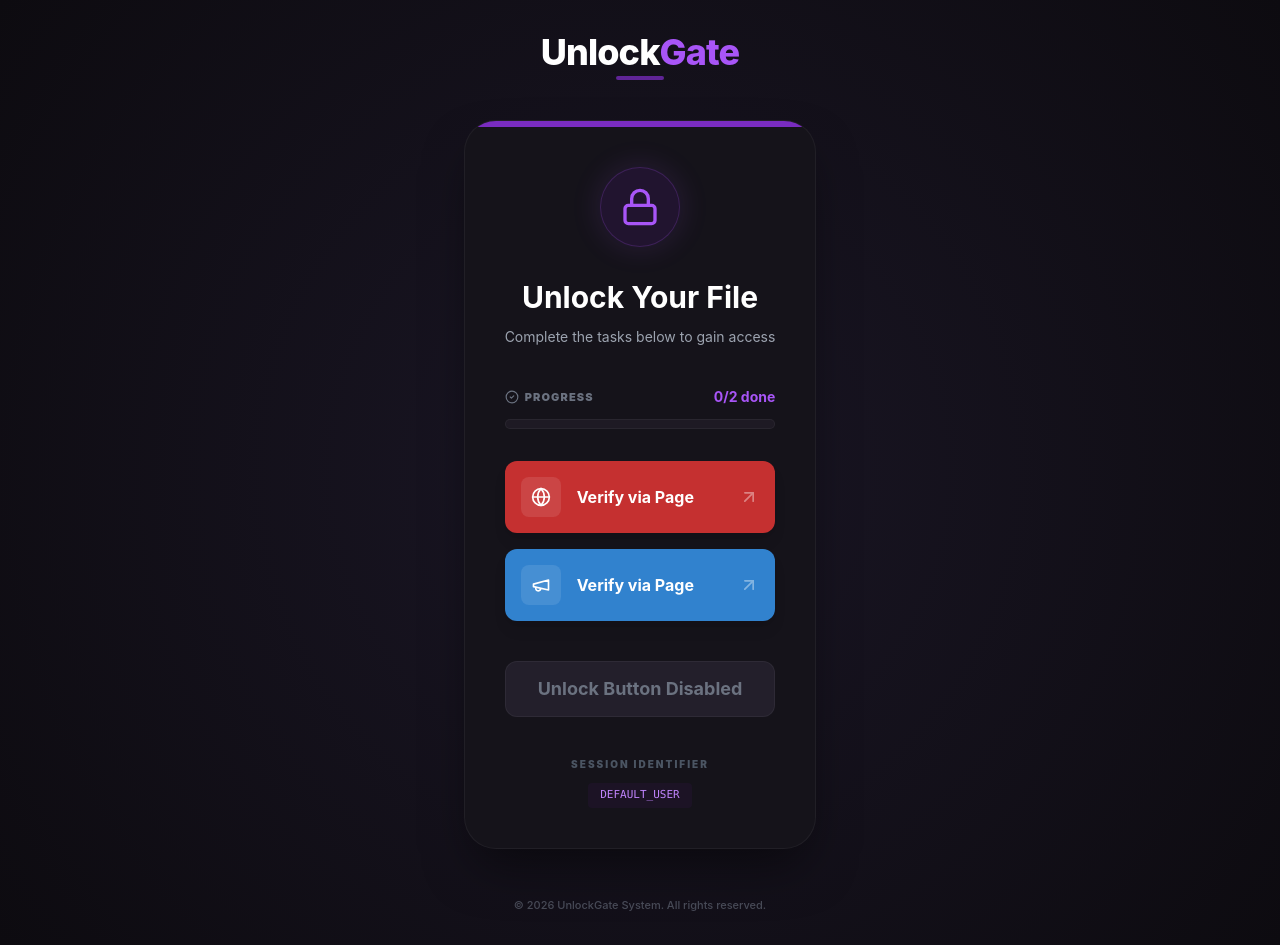
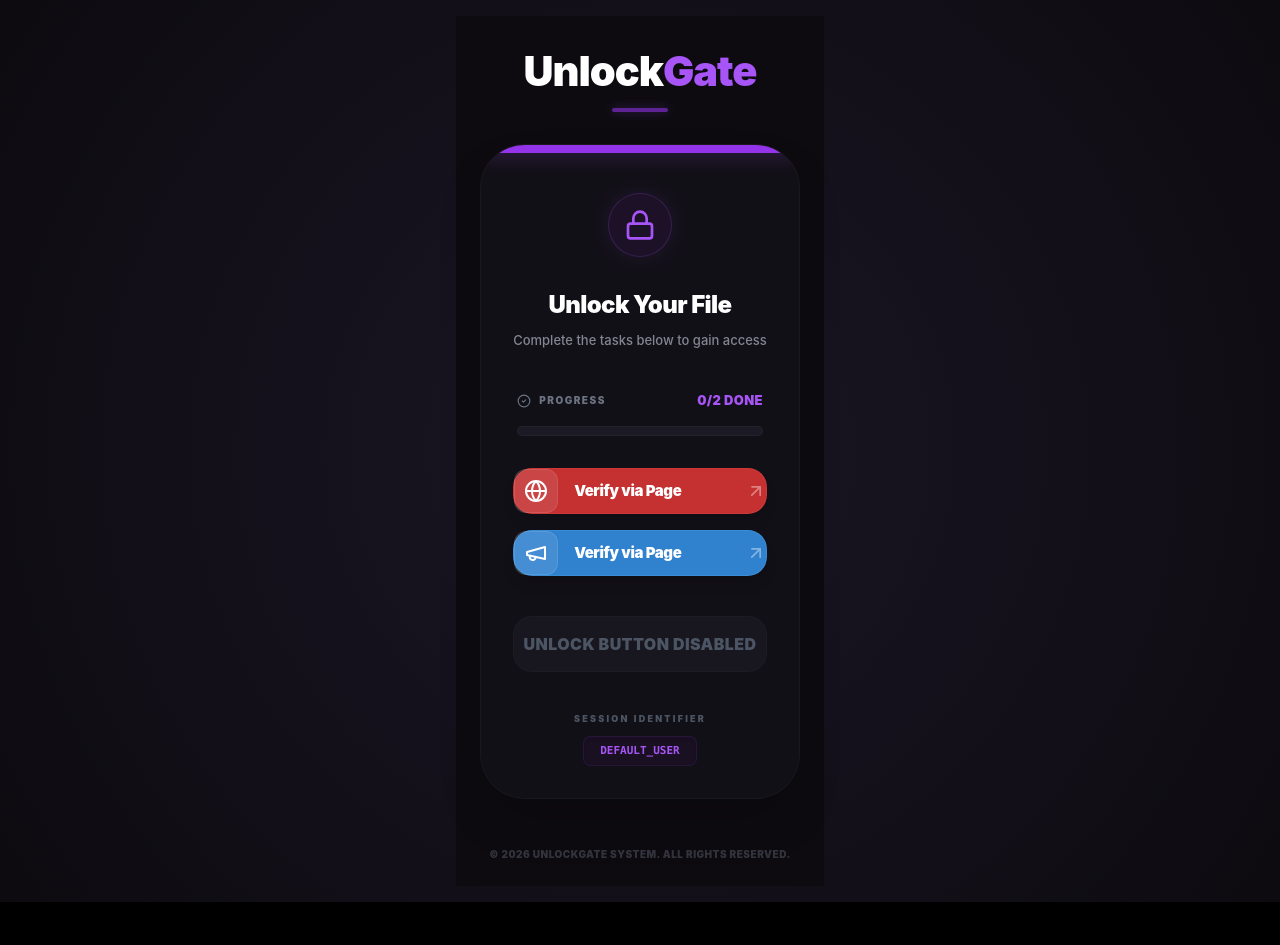
Before and after one commit to Ishangadineth/task_page-movie, a Next.js app: page / in a window 1280 px wide. After the commit the page ends 902 px from the top, so only its background shows below. Built offline with nearby package versions, Linux system fonts and the light colour scheme.

Commit message:
UI: Refine proportions, font weights, and border radius to perfectly match target design

```diff
--- a/app/page.js
+++ b/app/page.js
@@ -7,7 +7,7 @@ import { Globe, Megaphone, Lock, ArrowUpRight, CheckCircle2 } from "lucide-react
 
 function LandingContent() {
     const searchParams = useSearchParams();
-    const id = searchParams.get("id") || "default_user";
+    const id = searchParams.get("id") || "DEFAULT_USER";
 
     const [tasks, setTasks] = useState({
         task1: false,
@@ -34,110 +34,112 @@ function LandingContent() {
     };
 
     return (
-        <main className="flex flex-col items-center justify-center min-h-screen p-4 text-white">
+        <main className="flex flex-col items-center justify-center min-h-screen p-6 text-white bg-[#0d0b10]">
             {/* Logo Header */}
-            <div className="mb-10 text-center">
-                <h1 className="text-4xl font-extrabold tracking-tight flex items-center">
+            <div className="mb-8 text-center">
+                <h1 className="text-[2.6rem] font-black tracking-tight flex items-center justify-center">
                     <span>Unlock</span>
                     <span className="text-purple-500">Gate</span>
                 </h1>
-                <div className="h-1 w-12 bg-purple-600 mx-auto mt-1 rounded-full opacity-60" />
+                <div className="h-1 w-14 bg-purple-600 mx-auto mt-1.5 rounded-full opacity-60 shadow-[0_0_10px_rgba(168,85,247,0.5)]" />
             </div>
 
-            {/* Main Card */}
+            {/* Main Card - Narrower and Taller Alignment */}
             <motion.div
                 initial={{ opacity: 0, y: 20 }}
                 animate={{ opacity: 1, y: 0 }}
-                className="w-full max-w-[420px] unlock-card rounded-[2rem] overflow-hidden"
+                className="w-full max-w-[340px] bg-[#121017] rounded-[2.8rem] overflow-hidden border border-white/[0.03] shadow-2xl relative"
             >
-                {/* Top Purple Border Accent */}
-                <div className="h-1.5 w-full bg-purple-600/80" />
+                {/* Top Purple Border Accent (slightly thicker and glowing) */}
+                <div className="h-2 w-full bg-purple-600 shadow-[0_0_20px_rgba(168,85,247,0.4)]" />
 
-                <div className="p-10 flex flex-col items-center">
-                    {/* Lock Icon Circle */}
-                    <div className="w-20 h-20 bg-purple-900/20 rounded-full flex items-center justify-center mb-8 border border-purple-500/20 shadow-[0_0_30px_rgba(168,85,247,0.15)]">
-                        <Lock className="w-10 h-10 text-purple-500" />
+                <div className="p-8 pt-10 flex flex-col items-center">
+                    {/* Lock Icon Circle (Smaller and more refined) */}
+                    <div className="w-16 h-16 bg-purple-900/15 rounded-full flex items-center justify-center mb-8 border border-purple-500/20 shadow-[0_0_25px_rgba(168,85,247,0.1)]">
+                        <Lock className="w-8 h-8 text-purple-500" />
                     </div>
 
-                    <h2 className="text-3xl font-bold mb-3">Unlock Your File</h2>
-                    <p className="text-gray-400 text-sm mb-10">Complete the tasks below to gain access</p>
+                    <h2 className="text-2xl font-black mb-2.5 tracking-tight text-center">Unlock Your File</h2>
+                    <p className="text-gray-400 text-[13px] font-medium mb-10 text-center opacity-80">Complete the tasks below to gain access</p>
 
                     {/* Progress Section */}
-                    <div className="w-full mb-8">
-                        <div className="flex justify-between items-center mb-3">
-                            <span className="text-[11px] font-black tracking-widest text-gray-500 uppercase flex items-center gap-1.5">
+                    <div className="w-full mb-8 px-1">
+                        <div className="flex justify-between items-center mb-4">
+                            <span className="text-[10px] font-black tracking-[0.15em] text-gray-500 uppercase flex items-center gap-2">
                                 <CheckCircle2 className="w-3.5 h-3.5" /> PROGRESS
                             </span>
-                            <span className="text-sm font-bold text-purple-500">{completedCount}/2 done</span>
+                            <span className="text-[13px] font-black text-purple-500 uppercase tracking-wide">
+                                {completedCount}/2 done
+                            </span>
                         </div>
-                        <div className="h-2.5 w-full bg-[#1e1a24] rounded-full overflow-hidden border border-white/5">
+                        <div className="h-2.5 w-full bg-[#1c1a24] rounded-full overflow-hidden border border-white/[0.03]">
                             <motion.div
                                 initial={{ width: 0 }}
                                 animate={{ width: `${(completedCount / 2) * 100}%` }}
-                                className="h-full bg-purple-600 shadow-[0_0_15px_rgba(168,85,247,0.5)]"
+                                className="h-full bg-purple-600 shadow-[0_0_15px_rgba(168,85,247,0.4)]"
                             />
                         </div>
                     </div>
 
-                    {/* Task Buttons */}
+                    {/* Task Buttons - Bigger/More prominent */}
                     <div className="w-full space-y-4 mb-10">
                         {/* Task 1 - Red */}
                         <button
                             onClick={() => handleTaskClick("task1", "https://youtube.com/@thushlk")}
                             disabled={tasks.task1}
-                            className={`w-full group flex items-center justify-between p-4 rounded-xl transition-all duration-300 ${tasks.task1
-                                    ? "bg-green-600/20 border border-green-500/30 opacity-70 cursor-default"
-                                    : "bg-[#c53030] hover:bg-[#b02a2a] shadow-lg active:scale-[0.98]"
+                            className={`w-full group flex items-center justify-between p-4.5 rounded-[1.2rem] transition-all duration-300 border ${tasks.task1
+                                    ? "bg-green-600/10 border-green-500/20 opacity-70 cursor-default"
+                                    : "bg-[#c53030] border-[#d84040]/50 hover:bg-[#b02a2a] shadow-lg active:scale-[0.97]"
                                 }`}
                         >
                             <div className="flex items-center gap-4">
-                                <div className="w-10 h-10 bg-white/10 rounded-lg flex items-center justify-center">
-                                    <Globe className="w-5 h-5 text-white" />
+                                <div className="w-11 h-11 bg-white/10 rounded-xl flex items-center justify-center border border-white/10">
+                                    <Globe className="w-5.5 h-5.5 text-white" />
                                 </div>
-                                <span className="font-bold text-base">Verify via Page</span>
+                                <span className="font-black text-[15px] tracking-tight">Verify via Page</span>
                             </div>
                             <ArrowUpRight className="w-5 h-5 opacity-40 group-hover:opacity-100 transition-opacity" />
                         </button>
 
                         {/* Task 2 - Blue */}
                         <button
-                            onClick={() => handleTaskClick("task2", "https://www.google.com")} // Replace with Monetag link
+                            onClick={() => handleTaskClick("task2", "https://www.google.com")}
                             disabled={tasks.task2}
-                            className={`w-full group flex items-center justify-between p-4 rounded-xl transition-all duration-300 ${tasks.task2
-                                    ? "bg-green-600/20 border border-green-500/30 opacity-70 cursor-default"
-                                    : "bg-[#3182ce] hover:bg-[#2b73b6] shadow-lg active:scale-[0.98]"
+                            className={`w-full group flex items-center justify-between p-4.5 rounded-[1.2rem] transition-all duration-300 border ${tasks.task2
+                                    ? "bg-green-600/10 border-green-500/20 opacity-70 cursor-default"
+                                    : "bg-[#3182ce] border-[#4299e1]/50 hover:bg-[#2b73b6] shadow-lg active:scale-[0.97]"
                                 }`}
                         >
                             <div className="flex items-center gap-4">
-                                <div className="w-10 h-10 bg-white/10 rounded-lg flex items-center justify-center">
-                                    <Megaphone className="w-5 h-5 text-white" />
+                                <div className="w-11 h-11 bg-white/10 rounded-xl flex items-center justify-center border border-white/10">
+                                    <Megaphone className="w-5.5 h-5.5 text-white" />
                                 </div>
-                                <span className="font-bold text-base">Verify via Page</span>
+                                <span className="font-black text-[15px] tracking-tight">Verify via Page</span>
                             </div>
                             <ArrowUpRight className="w-5 h-5 opacity-40 group-hover:opacity-100 transition-opacity" />
                         </button>
                     </div>
 
-                    {/* Unlock Button */}
+                    {/* Unlock Button - Sleek and modern */}
                     <button
                         onClick={handleUnlock}
                         disabled={!isUnlocked || loading}
-                        className={`w-full h-14 rounded-xl font-bold text-lg transition-all duration-500 flex items-center justify-center gap-3 ${isUnlocked
-                                ? "bg-purple-600 hover:bg-purple-500 shadow-[0_0_30px_rgba(168,85,247,0.3)] text-white cursor-pointer active:scale-[0.97]"
-                                : "bg-[#231f2b] text-gray-500 cursor-not-allowed border border-white/5"
+                        className={`w-full h-14 rounded-[1.2rem] font-black text-base tracking-wide transition-all duration-500 flex items-center justify-center gap-3 border ${isUnlocked
+                                ? "bg-purple-600 border-purple-400/30 hover:bg-purple-500 shadow-[0_0_35px_rgba(168,85,247,0.35)] text-white cursor-pointer active:scale-[0.96]"
+                                : "bg-[#18161f] text-gray-600 cursor-not-allowed border-white/[0.02]"
                             }`}
                     >
                         {loading ? (
                             <div className="w-6 h-6 border-2 border-white/20 border-t-white rounded-full animate-spin" />
                         ) : (
-                            isUnlocked ? "Unlock Now" : "Unlock Button Disabled"
+                            isUnlocked ? "UNLOCK NOW" : "UNLOCK BUTTON DISABLED"
                         )}
                     </button>
 
                     {/* Session Info */}
                     <div className="mt-10 text-center uppercase">
-                        <p className="text-[10px] font-black tracking-[0.2em] text-gray-600 mb-2">Session Identifier</p>
-                        <p className="text-[11px] font-mono text-purple-400 bg-purple-900/10 px-3 py-1 rounded inline-block">
+                        <p className="text-[9px] font-black tracking-[0.25em] text-gray-600 mb-2.5">Session Identifier</p>
+                        <p className="text-[11px] font-black font-mono text-purple-500 bg-purple-900/10 px-4 py-1.5 rounded-lg border border-purple-500/10 inline-block shadow-inner">
                             {id}
                         </p>
                     </div>
@@ -145,8 +147,8 @@ function LandingContent() {
             </motion.div>
 
             {/* Footer Copyright */}
-            <footer className="mt-12 text-gray-500 text-[11px] font-medium opacity-60">
-                © 2026 UnlockGate System. All rights reserved.
+            <footer className="mt-12 text-gray-500 text-[10px] font-black opacity-40 tracking-wider">
+                © 2026 UNLOCKGATE SYSTEM. ALL RIGHTS RESERVED.
             </footer>
         </main>
     );
@@ -154,7 +156,7 @@ function LandingContent() {
 
 export default function Home() {
     return (
-        <Suspense fallback={<div className="text-white/20">Loading...</div>}>
+        <Suspense fallback={<div className="text-white/20 bg-[#0d0b10] min-h-screen flex items-center justify-center font-black">LOADING...</div>}>
             <LandingContent />
         </Suspense>
     );
```
